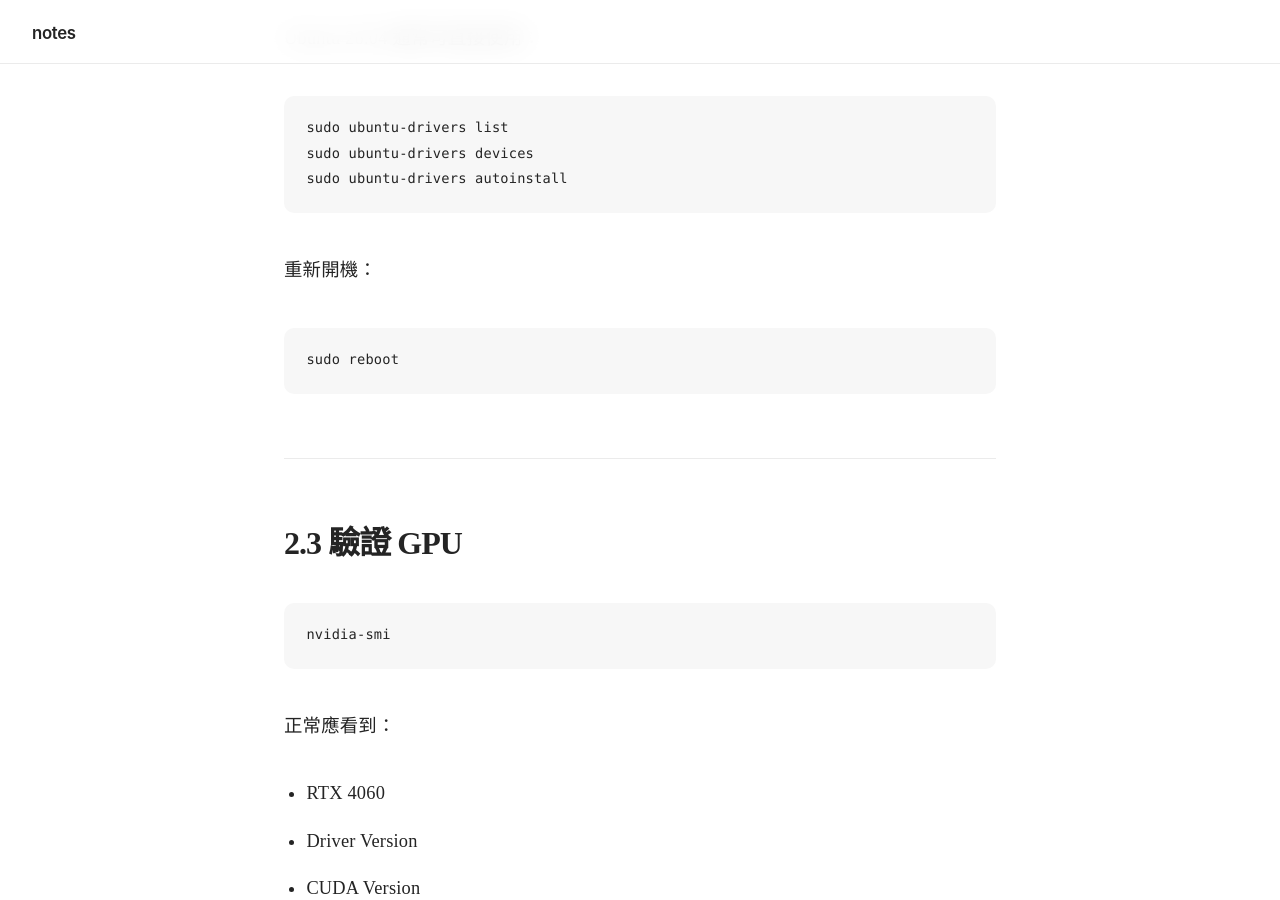
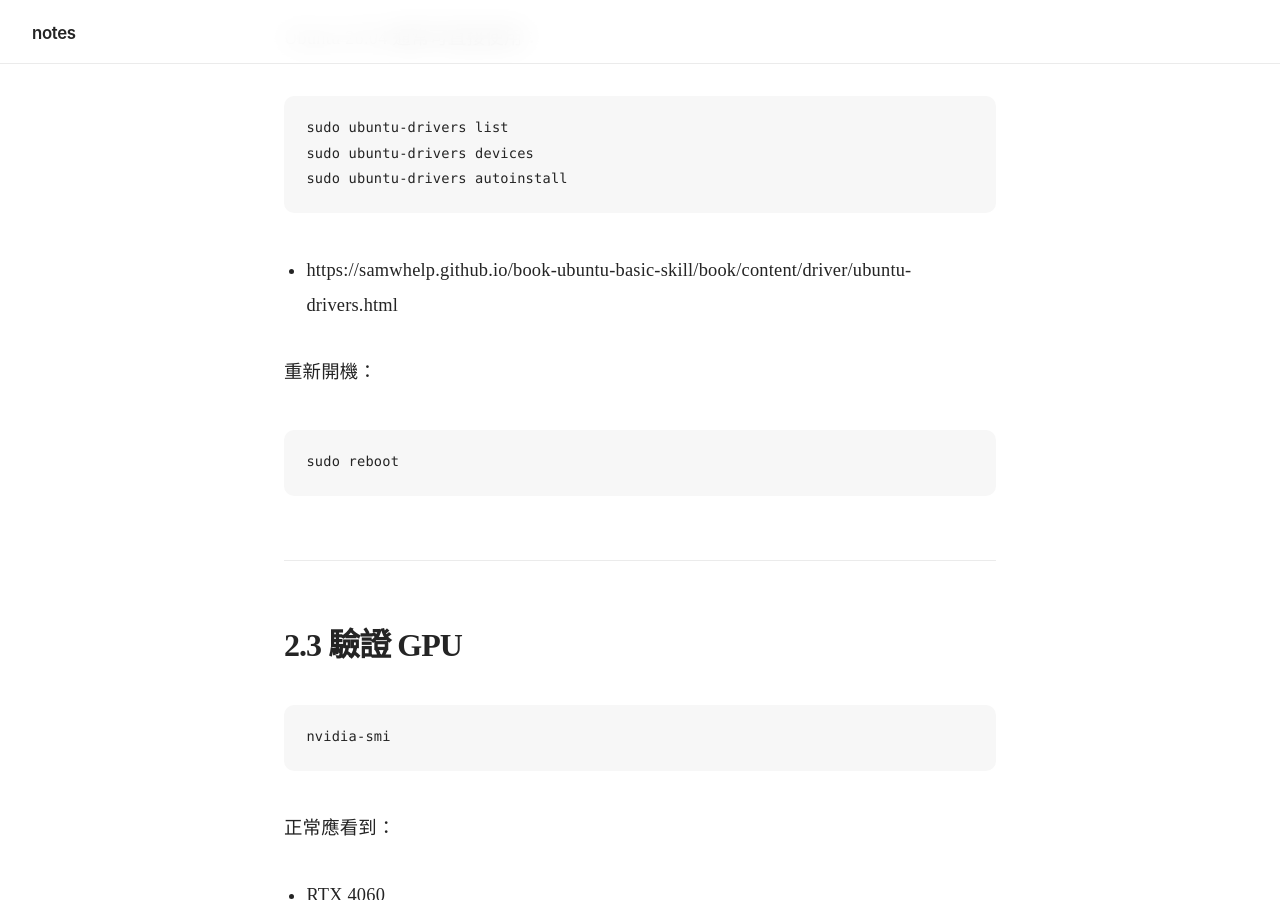
Before and after one commit to linjose/notes, a Jekyll site: the page built from _posts/2026-05-29-Hybrid-Graph-RAG-installation-sop.md, in a window 1280 px wide and 900 px high, scrolled down 2982 px. Built offline with Jekyll 4.4.1, drawn with Linux system fonts in a browser that asks for light colours; some of the changed lines change nothing that is shown.

Commit message:
Update 2026-05-29-Hybrid-Graph-RAG-installation-sop.md

````diff
--- a/_posts/2026-05-29-Hybrid-Graph-RAG-installation-sop.md
+++ b/_posts/2026-05-29-Hybrid-Graph-RAG-installation-sop.md
@@ -72,6 +72,7 @@ sudo ubuntu-drivers list
 sudo ubuntu-drivers devices
 sudo ubuntu-drivers autoinstall
 ```
+- https://samwhelp.github.io/book-ubuntu-basic-skill/book/content/driver/ubuntu-drivers.html
 
 重新開機：
 
````
